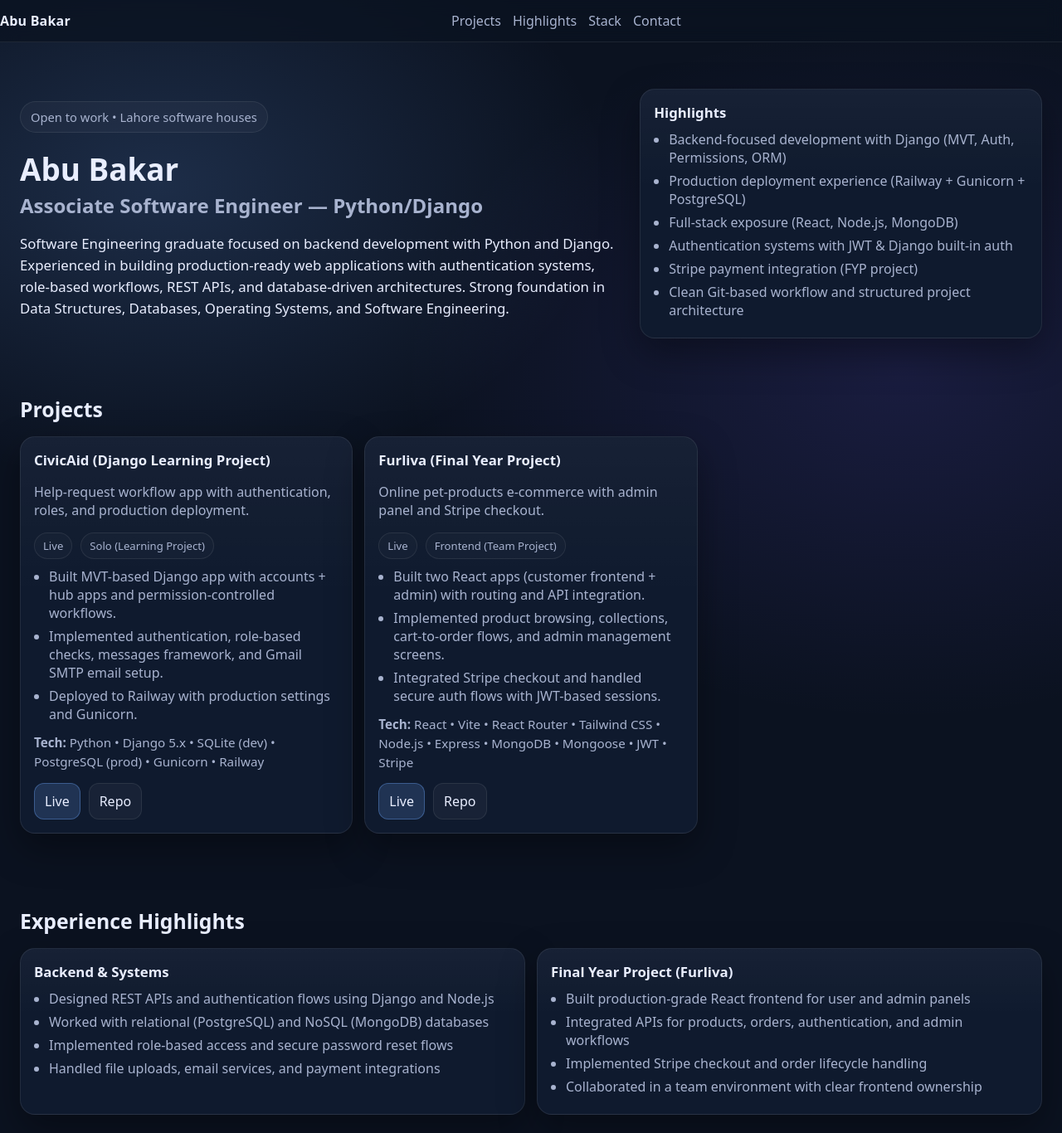
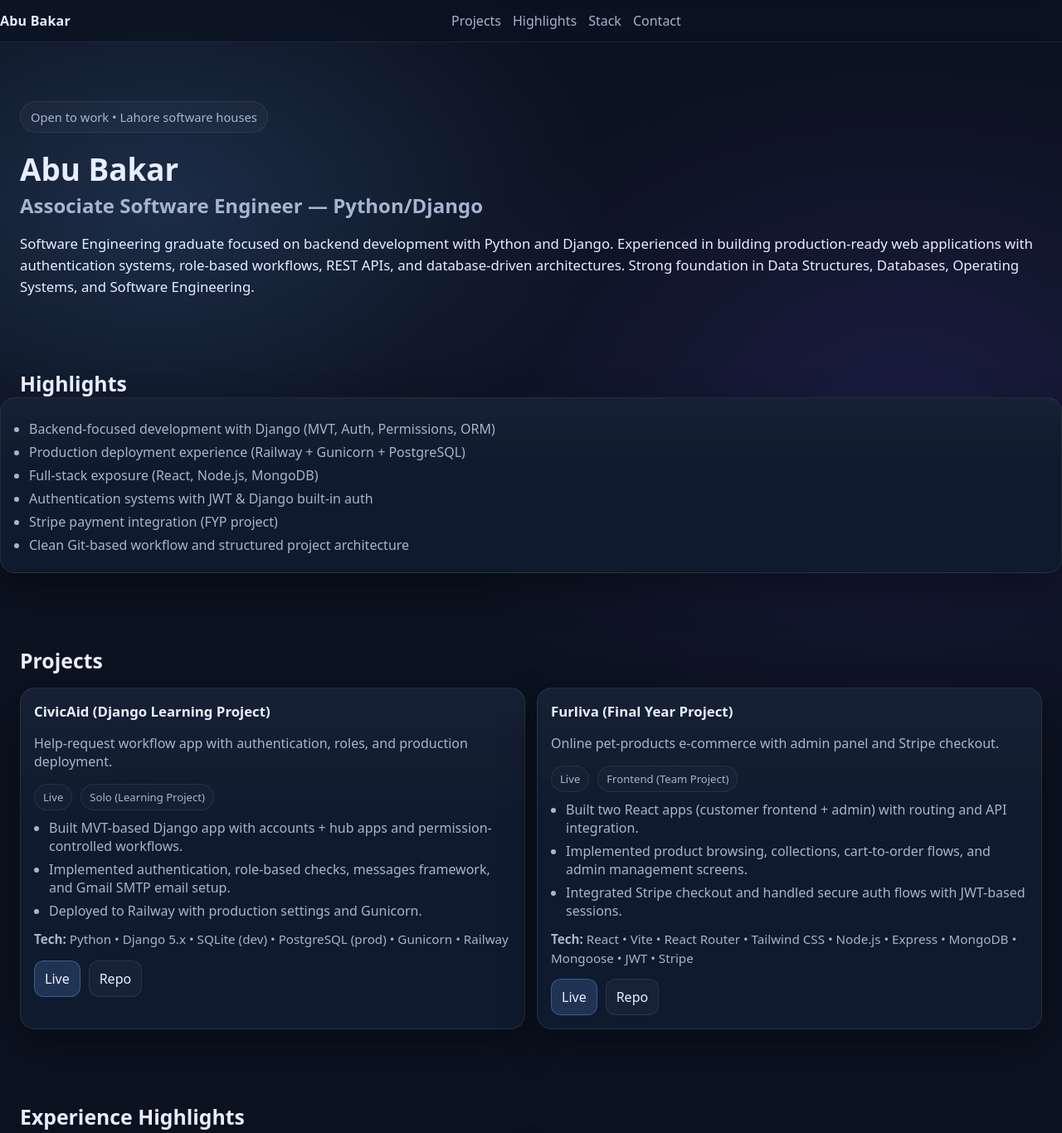
Before and after one commit to Abubakar-Wahla/portfolio, a plain HTML site: page index.html in a window 1280 px wide. Shown: the top 1366 px of the page at 83% size. Drawn offline with Linux system fonts and the light colour scheme.

Commit message:
Layout: hero full width, highlights below, projects grid expanded

```diff
--- a/assets/css/style.css
+++ b/assets/css/style.css
@@ -51,7 +51,13 @@ body{
 .hero h2{margin:0 0 14px; font-weight:600}
 .hero-actions{display:flex; gap:10px; flex-wrap:wrap; margin-top:18px}
 
-.grid{display:grid; grid-template-columns: repeat(3, 1fr); gap:14px; margin-top:16px}
+.grid{
+  display:grid;
+  grid-template-columns: repeat(2, minmax(0, 1fr)); /* 2 big cards on desktop */
+  gap:14px;
+  margin-top:16px;
+}
+
 .grid.two{grid-template-columns: 1fr 1fr}
 
 .card{
--- a/index.html
+++ b/index.html
@@ -27,7 +27,8 @@
   <main class="container">
 
     <!-- HERO -->
-    <section class="hero" id="top">
+    <!-- HERO (FULL WIDTH INTRO) -->
+<section class="hero hero-full" id="top">
   <div class="hero-left">
     <p class="pill" id="openToWorkPill"></p>
     <h1 id="heroName">Loading…</h1>
@@ -36,18 +37,22 @@
 
     <div class="hero-actions" id="heroActions"></div>
   </div>
+</section>
 
-      <div class="hero-right">
+<!-- QUICK HIGHLIGHTS (BELOW INTRO, FULL WIDTH) -->
+<section class="section section-edge" id="quick-highlights">
+  <div class="section-head">
+    <h2>Highlights</h2>
+  </div>
+
   <div class="card">
-          <h3>Highlights</h3>
-          <!-- CHANGED: unique id for hero highlights list -->
     <ul id="heroHighlights"></ul>
-        </div>
   </div>
 </section>
 
+
     <!-- PROJECTS -->
-    <section id="projects" class="section">
+    <section id="projects" class="section section-edge">
       <div class="section-head">
         <h2>Projects</h2>
       </div>
```
Lines whose indentation alone changed are shown as unchanged.
